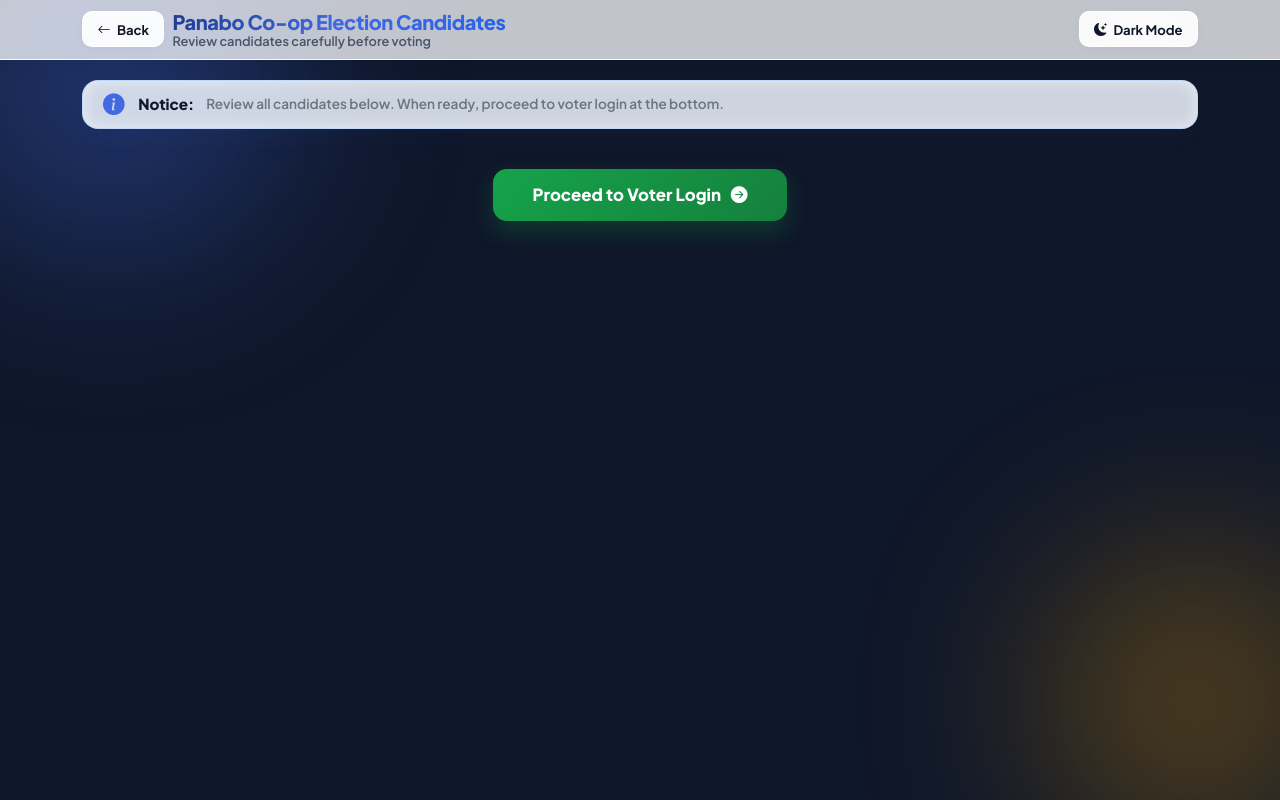
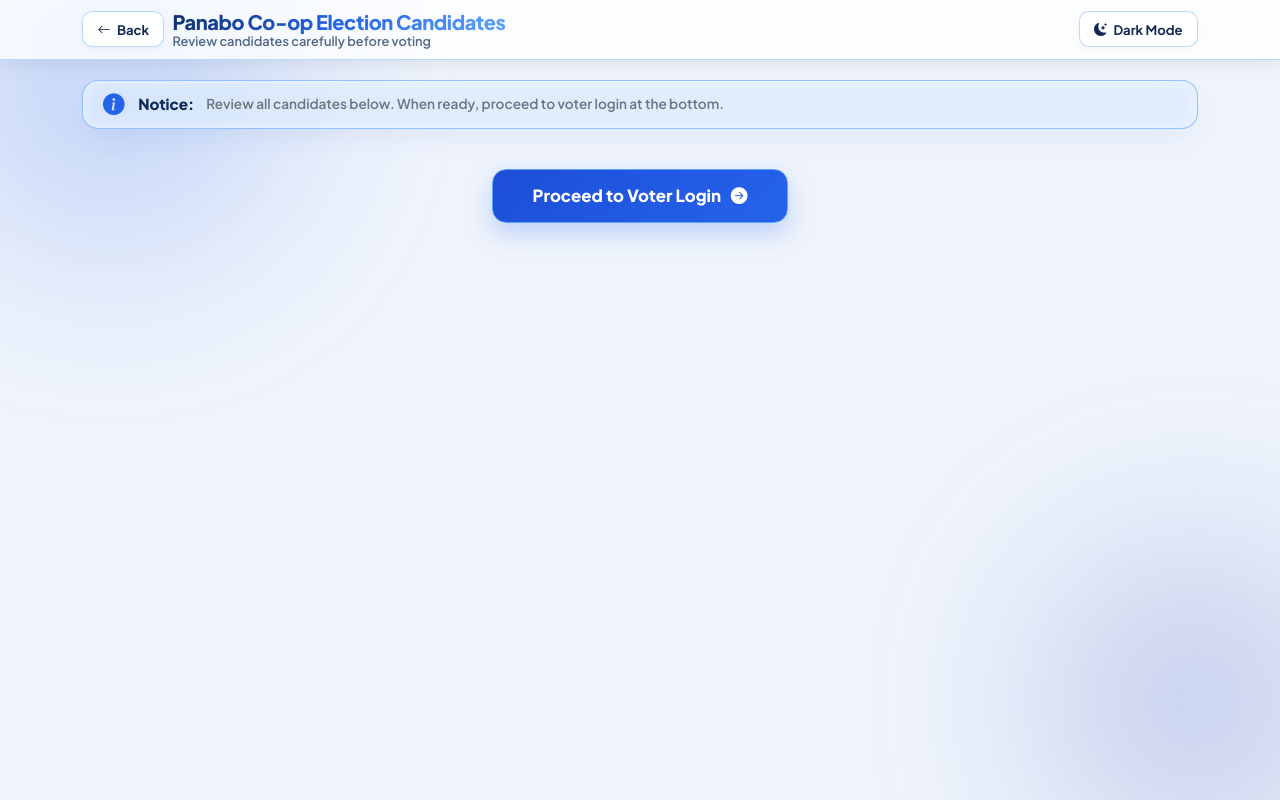
Before and after one commit to Cmelendrezoid/coop-assembly-system, a PHP site: page /voters/candidates.php in a window 1280 px wide. Run offline with PHP 8.4, Linux system fonts and the light colour scheme; data that the repository does not hold is empty.

Commit message:
11/24/2026 Afternoon

```diff
--- a/voters/candidates.php
+++ b/voters/candidates.php
@@ -36,96 +36,88 @@ $candidate_order_clause = ($candidate_order_column && $candidate_order_column->n
 <link href="https://cdn.jsdelivr.net/npm/bootstrap@5.3.3/dist/css/bootstrap.min.css" rel="stylesheet">
 <link rel="stylesheet" href="https://cdn.jsdelivr.net/npm/bootstrap-icons@1.11.3/font/bootstrap-icons.min.css">
 
+
 <style>
 :root {
     /* Royal Blue & Glass Palette */
-    --royal-blue: #4169E1;
-    --royal-hover: #3152c7;
-    --gold-light: #FDE047;
-    --gold-dark: #CA8A04;
-    --emerald-light: #34D399;
+    --royal-blue: #2563EB;
+    --royal-hover: #1D4ED8;
+    --gold-light: #93C5FD;
+    --gold-dark: #1E40AF;
+    --emerald-light: #60A5FA;
 
-    /* Dynamic Mesh Gradient & Glass */
-    --bg-mesh: radial-gradient(at 0% 0%, rgba(65, 105, 225, 0.08) 0px, transparent 50%),
-               radial-gradient(at 100% 0%, rgba(34, 211, 238, 0.08) 0px, transparent 50%),
-               radial-gradient(at 100% 100%, rgba(253, 224, 71, 0.06) 0px, transparent 50%),
-               #f8fafc;
-    --glass-bg: rgba(255, 255, 255, 0.75);
+    /* Solid Background & Glass */
+    --bg-mesh: #EFF4FC;
+    --glass-bg: rgba(255, 255, 255, 0.78);
     --glass-card: rgba(255, 255, 255, 0.88);
-    --glass-border: rgba(255, 255, 255, 0.9);
-    --card-shadow: 0 15px 30px -10px rgba(65, 105, 225, 0.06), 0 0 15px rgba(255, 255, 255, 0.6) inset;
+    --glass-border: rgba(147, 197, 253, 0.65);
+    --card-shadow: 0 12px 30px -10px rgba(30, 64, 175, 0.10),
+                   0 0 15px rgba(255, 255, 255, 0.5) inset;
 
-    --text-primary: #0f172a;
-    --text-secondary: #475569;
-    --title-gradient: linear-gradient(135deg, #1e3a8a 0%, #4169E1 50%, #2563eb 100%);
-    --notice-bg: rgba(239, 246, 255, 0.85);
-    --notice-border: rgba(191, 219, 254, 0.9);
+    --text-primary: #102A56;
+    --text-secondary: #526987;
+    --title-gradient: linear-gradient(135deg, #0F2F68 0%, #2563EB 50%, #60A5FA 100%);
+    --notice-bg: rgba(219, 234, 254, 0.75);
+    --notice-border: rgba(96, 165, 250, 0.6);
 
     /* Section Colors Light */
-    --sec-gold-bg: rgba(253, 224, 71, 0.12);
-    --sec-gold-border: rgba(202, 138, 4, 0.3);
-    --sec-gold-hdr: linear-gradient(135deg, rgba(254, 240, 138, 0.5), rgba(253, 224, 71, 0.2));
+    --sec-gold-bg: rgba(219, 234, 254, 0.35);
+    --sec-gold-border: rgba(96, 165, 250, 0.65);
+    --sec-gold-hdr: linear-gradient(135deg, rgba(191, 219, 254, 0.65), rgba(219, 234, 254, 0.35));
 
-    --sec-navy-bg: rgba(65, 105, 225, 0.06);
-    --sec-navy-border: rgba(65, 105, 225, 0.25);
-    --sec-navy-hdr: linear-gradient(135deg, rgba(219, 234, 254, 0.6), rgba(191, 219, 254, 0.2));
+    --sec-navy-bg: rgba(59, 130, 246, 0.06);
+    --sec-navy-border: rgba(96, 165, 250, 0.55);
+    --sec-navy-hdr: linear-gradient(135deg, rgba(219, 234, 254, 0.75), rgba(191, 219, 254, 0.35));
 
-    --sec-charcoal-bg: rgba(16, 185, 129, 0.06);
-    --sec-charcoal-border: rgba(16, 185, 129, 0.25);
-    --sec-charcoal-hdr: linear-gradient(135deg, rgba(209, 250, 229, 0.6), rgba(167, 243, 208, 0.2));
+    --sec-charcoal-bg: rgba(37, 99, 235, 0.05);
+    --sec-charcoal-border: rgba(96, 165, 250, 0.55);
+    --sec-charcoal-hdr: linear-gradient(135deg, rgba(219, 234, 254, 0.65), rgba(147, 197, 253, 0.25));
 }
 
 .dark-theme {
-    --bg-mesh: radial-gradient(at 0% 0%, rgba(65, 105, 225, 0.2) 0px, transparent 50%),
-               radial-gradient(at 100% 0%, rgba(202, 138, 4, 0.12) 0px, transparent 50%),
-               radial-gradient(at 100% 100%, rgba(34, 211, 238, 0.1) 0px, transparent 50%),
-               #020617;
-    --glass-bg: rgba(15, 23, 42, 0.82);
-    --glass-card: rgba(30, 41, 59, 0.65);
-    --glass-border: rgba(255, 255, 255, 0.12);
-    --card-shadow: 0 20px 40px -10px rgba(0, 0, 0, 0.5), 0 0 15px rgba(65, 105, 225, 0.1) inset;
+    --bg-mesh: #07152D;
+    --glass-bg: rgba(11, 30, 59, 0.88);
+    --glass-card: rgba(17, 40, 75, 0.85);
+    --glass-border: rgba(96, 165, 250, 0.35);
+    --card-shadow: 0 20px 40px -10px rgba(0, 0, 0, 0.45),
+                   0 0 15px rgba(59, 130, 246, 0.08) inset;
 
-    --text-primary: #f8fafc;
-    --text-secondary: #94a3b8;
-    --title-gradient: linear-gradient(135deg, #FDE047 0%, #F59E0B 50%, #FDE047 100%);
-    --notice-bg: rgba(15, 23, 42, 0.8);
-    --notice-border: rgba(65, 105, 225, 0.3);
+    --text-primary: #F1F7FF;
+    --text-secondary: #A8BEDD;
+    --title-gradient: linear-gradient(135deg, #93C5FD 0%, #60A5FA 50%, #BFDBFE 100%);
+    --notice-bg: rgba(17, 40, 75, 0.85);
+    --notice-border: rgba(96, 165, 250, 0.4);
 
     /* Section Colors Dark */
-    --sec-gold-bg: rgba(202, 138, 4, 0.1);
-    --sec-gold-border: rgba(253, 224, 71, 0.35);
-    --sec-gold-hdr: linear-gradient(135deg, rgba(202, 138, 4, 0.3), rgba(161, 98, 7, 0.15));
+    --sec-gold-bg: rgba(30, 64, 175, 0.16);
+    --sec-gold-border: rgba(96, 165, 250, 0.45);
+    --sec-gold-hdr: linear-gradient(135deg, rgba(30, 64, 175, 0.65), rgba(37, 99, 235, 0.3));
 
-    --sec-navy-bg: rgba(30, 58, 138, 0.18);
-    --sec-navy-border: rgba(96, 165, 250, 0.35);
-    --sec-navy-hdr: linear-gradient(135deg, rgba(30, 58, 138, 0.4), rgba(23, 37, 84, 0.25));
+    --sec-navy-bg: rgba(30, 58, 138, 0.22);
+    --sec-navy-border: rgba(96, 165, 250, 0.45);
+    --sec-navy-hdr: linear-gradient(135deg, rgba(30, 64, 175, 0.7), rgba(29, 78, 216, 0.3));
 
-    --sec-charcoal-bg: rgba(6, 78, 59, 0.18);
-    --sec-charcoal-border: rgba(52, 211, 153, 0.35);
-    --sec-charcoal-hdr: linear-gradient(135deg, rgba(6, 78, 59, 0.4), rgba(4, 47, 38, 0.25));
+    --sec-charcoal-bg: rgba(30, 64, 175, 0.15);
+    --sec-charcoal-border: rgba(96, 165, 250, 0.4);
+    --sec-charcoal-hdr: linear-gradient(135deg, rgba(30, 64, 175, 0.6), rgba(37, 99, 235, 0.25));
 }
 
 * {
     box-sizing: border-box;
-    transition: background-color 0.3s ease, border-color 0.3s ease, box-shadow 0.3s ease, transform 0.2s ease;
+    transition: background-color 0.3s ease,
+                border-color 0.3s ease,
+                box-shadow 0.3s ease,
+                transform 0.2s ease;
 }
 
 body {
     margin: 0;
     min-height: 100vh;
-    background-color: #0f172a;
-    background-image: var(--bg-mesh);
-    background-size: 150% 150%;
-    animation: gradientMove 15s ease infinite alternate;
+    background-color: var(--bg-mesh);
+    background-image: none;
     color: var(--text-primary);
     font-family: 'Plus Jakarta Sans', sans-serif;
     padding-bottom: 3rem;
-}
-
-@keyframes gradientMove {
-    0% { background-position: 0% 0%; }
-    50% { background-position: 100% 100%; }
-    100% { background-position: 0% 100%; }
 }
 
 /* Background Ambient Orbs */
@@ -134,11 +126,26 @@ body {
     border-radius: 50%;
     filter: blur(90px);
     z-index: -1;
-    opacity: 0.35;
+    opacity: 0.20;
     animation: floatOrb 12s ease-in-out infinite alternate;
 }
-.orb-1 { width: 350px; height: 350px; background: var(--royal-blue); top: -10%; left: -5%; }
-.orb-2 { width: 300px; height: 300px; background: var(--gold-dark); bottom: -10%; right: -5%; animation-delay: -6s; }
+
+.orb-1 {
+    width: 350px;
+    height: 350px;
+    background: var(--royal-blue);
+    top: -10%;
+    left: -5%;
+}
+
+.orb-2 {
+    width: 300px;
+    height: 300px;
+    background: var(--gold-dark);
+    bottom: -10%;
+    right: -5%;
+    animation-delay: -6s;
+}
 
 @keyframes floatOrb {
     0% { transform: translateY(0) scale(1); }
@@ -156,7 +163,7 @@ body {
     position: sticky;
     top: 0;
     z-index: 1000;
-    box-shadow: 0 4px 20px rgba(0, 0, 0, 0.04);
+    box-shadow: 0 4px 20px rgba(0, 0, 0, 0.08);
 }
 
 .page-title {
@@ -182,6 +189,7 @@ body {
 .btn-glass {
     background: var(--glass-card);
     backdrop-filter: blur(20px);
+    -webkit-backdrop-filter: blur(20px);
     border: 1px solid var(--glass-border);
     color: var(--text-primary);
     font-weight: 700;
@@ -192,7 +200,7 @@ body {
     align-items: center;
     gap: 0.4rem;
     text-decoration: none;
-    box-shadow: 0 2px 8px rgba(0,0,0,0.03);
+    box-shadow: 0 2px 8px rgba(0,0,0,0.04);
     white-space: nowrap;
 }
 
@@ -203,14 +211,15 @@ body {
 }
 
 .dark-theme .btn-glass:hover {
-    border-color: var(--gold-light);
-    color: var(--gold-light);
+    border-color: #93C5FD;
+    color: #93C5FD;
 }
 
 /* Compact Notice Box */
 .notice-box {
     background: var(--notice-bg);
     backdrop-filter: blur(20px);
+    -webkit-backdrop-filter: blur(20px);
     border: 1px solid var(--notice-border);
     border-radius: 16px;
     padding: 0.75rem 1.25rem;
@@ -449,10 +456,10 @@ body {
     font-size: 1.05rem;
     font-weight: 800;
     border-radius: 14px;
-    background: linear-gradient(135deg, #16a34a, #15803d);
-    border: none;
+    background: linear-gradient(135deg, #1D4ED8, #2563EB);
+    border: 1px solid #60A5FA;
     color: white;
-    box-shadow: 0 10px 25px rgba(22, 163, 74, 0.25);
+    box-shadow: 0 10px 25px rgba(37, 99, 235, 0.25);
     text-decoration: none;
     display: inline-flex;
     align-items: center;
```
Also changed, not shown: other parts of voters/candidates.php (+37 -34 lines), qr-registration/temp_qr_gate_8087.png-errors.txt (+102 -0 lines).
